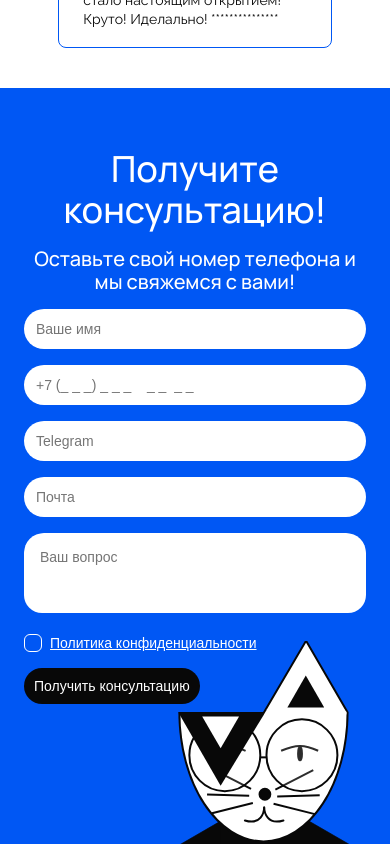
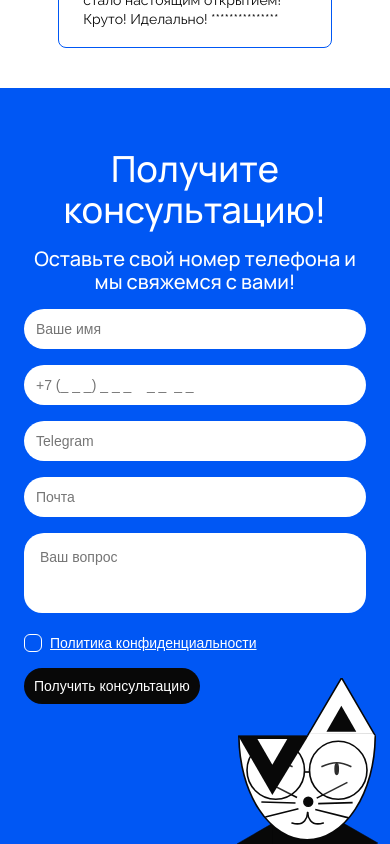
Before and after one commit to Avstudio-sys/portfolio_av_front, a Next.js app: page / in a window 390 px wide. Shown: the part 2565-3409 px from the top of the page. Built offline with nearby package versions, Linux system fonts and the light colour scheme.

Commit message:
fix cat animate

```diff
--- a/src/widgets/Contact/Contact.module.css
+++ b/src/widgets/Contact/Contact.module.css
@@ -20,10 +20,16 @@
   right: 5%;
 }
 
-.contact__img_small {
+.contact__img_wrapper_medium {
   display: none;
   bottom: -78px;
   right: 5%;
+}
+
+.contact__img_wrapper_small {
+  display: none;
+  bottom: -62px;
+  right: 7%;
 }
 
 .contact__title {
@@ -83,7 +89,7 @@
   .contact__img_wrapper_desctop {
     display: none;
   }
-  .contact__img_small {
+  .contact__img_wrapper_medium {
     display: inline-block;
   }
 }
@@ -117,8 +123,11 @@
 }
 
 @media screen and (max-width: 576px) {
-  .contact__img_small {
-    right: 10%;
+  .contact__img_wrapper_medium {
+    display: none;
+  }
+  .contact__img_wrapper_small {
+    display: inline-block;
   }
   .contact {
     padding: 60px 0 140px;
@@ -134,4 +143,8 @@
   .contact__box_policy {
     flex-direction: column-reverse;
   }
+
+  .contact__img_medium {
+    display: none;
+  }
 }
--- a/src/widgets/Contact/Contact.tsx
+++ b/src/widgets/Contact/Contact.tsx
@@ -66,7 +66,7 @@ export const Contact = () => {
         />
       </motion.div>
       <motion.div
-        className={`${styles.contact__img_wrapper} ${styles.contact__img_small}`}
+        className={`${styles.contact__img_wrapper} ${styles.contact__img_wrapper_medium}`}
         initial={{ y: 194 }}
         whileInView={{ y: 0 }}
         transition={{
@@ -80,6 +80,25 @@ export const Contact = () => {
           src="/cat_black.svg"
           width="174"
           height="280"
+          alt="#"
+          className={styles.contact__img}
+        />
+      </motion.div>
+      <motion.div
+        className={`${styles.contact__img_wrapper} ${styles.contact__img_wrapper_small}`}
+        initial={{ y: 150 }}
+        whileInView={{ y: 0 }}
+        transition={{
+          type: 'spring',
+          stiffness: 50,
+          damping: 15,
+          duration: 1,
+        }}
+      >
+        <Image
+          src="/cat_black.svg"
+          width="141"
+          height="226"
           alt="#"
           className={styles.contact__img}
         />
```
